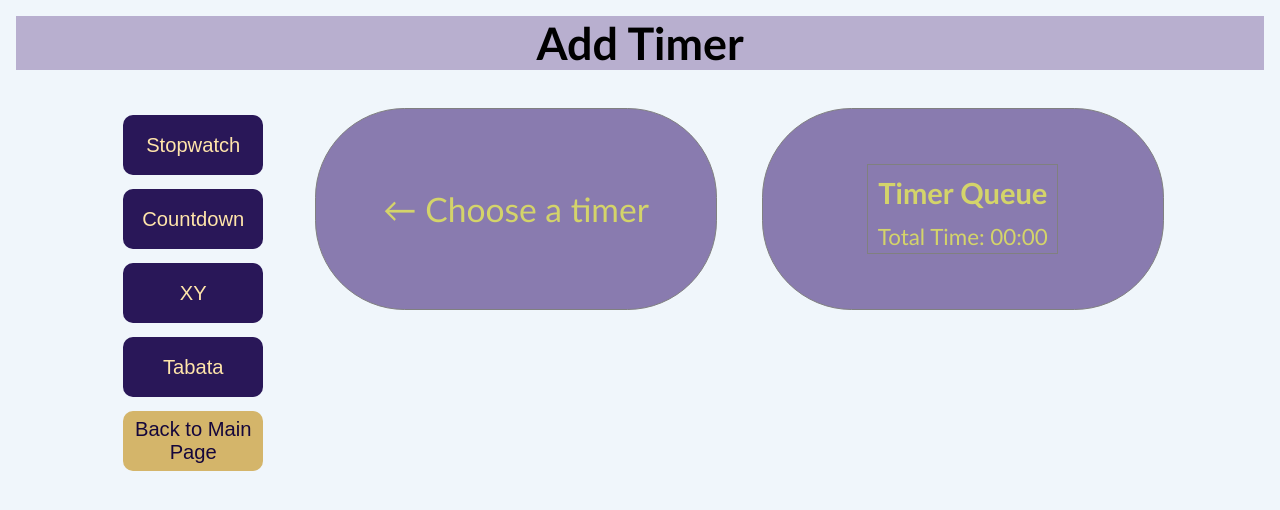
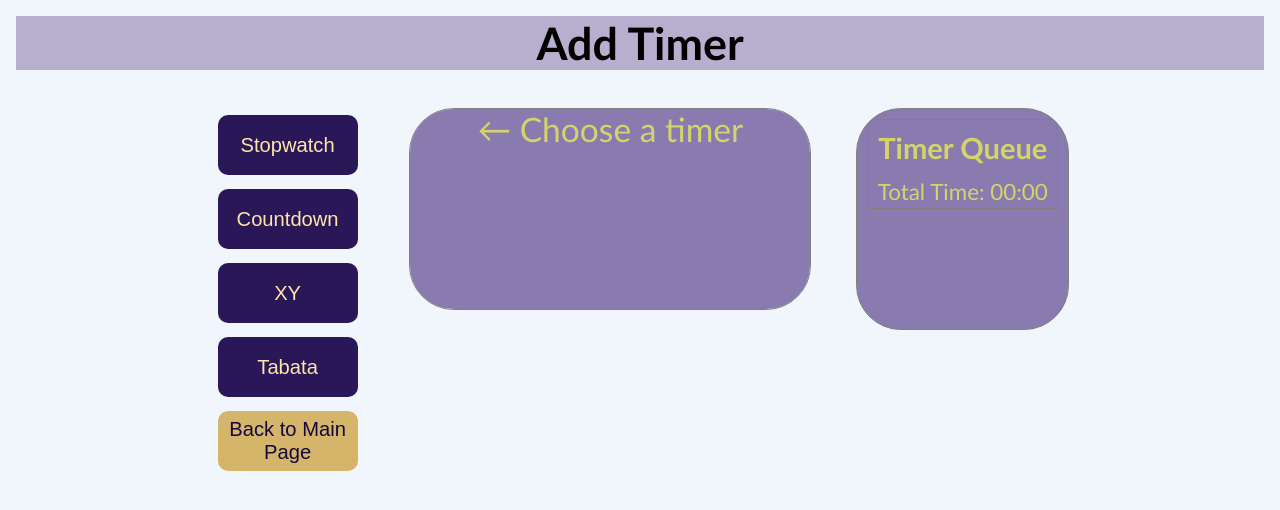
Before and after one commit to prof-tejera/assignment-3-karendolan, a React (Create React App) app: page /add in a window 1280 px wide. Shown: the top 510 px of the page. Built offline with nearby package versions, Linux system fonts and the light colour scheme.

Commit message:
more messing with style

```diff
--- a/src/components/generic/Panel.js
+++ b/src/components/generic/Panel.js
@@ -22,7 +22,6 @@
    display: flex;
    flex-direction: column;
    justify-content: center;
-   height: 70vh;
    /* Using Gill Sans because it's fun, easy to read, and emits energy */
    font-family: "Gill Sans", sans-serif;
    background-color: ${primaryColor};
@@ -32,7 +31,7 @@
 const TitleContainer = styled.div`
   color: ${GENERIC.PANEL.INPUT.background};
   background-color: ${GENERIC.BUTTON_COLORS.inactive.background};
-  padding: 20px 20px 30px;
+  padding-bottom: 1em;
   font-size: 3em;
   font-weight: bold;
   text-align: center;
@@ -46,7 +45,7 @@ const TitleContainer = styled.div`
    align-items: center;
    justify-content: center;
    width: 500px;
-   padding-top: 20px;
+   padding-top: 2em;
    padding-bottom: 10px;
 `;
 
--- a/src/shared/ShowQueuedList.js
+++ b/src/shared/ShowQueuedList.js
@@ -49,7 +49,7 @@ const TimeHeader = styled.div`
   font-size: 1.3em;
   font-weight: bold;
   margin: auto;
-  align: center;
+  text-align: center;
 `;
 
 const TimeSubHeader = styled.div`
--- a/src/views/AddTimersView.js
+++ b/src/views/AddTimersView.js
@@ -36,9 +36,7 @@ const TimerContainer = styled.div`
 const Timer = styled.div`
   border: 1px solid gray;
   margin: 1em;
-  border-radius: 4em;
-  min-height: 200px;
-  min-width: 400px;
+  border-radius: 2em;
   overflow: hidden;
   background-color: ${primaryColor};
   display:flex;
@@ -47,11 +45,19 @@ const Timer = styled.div`
 `;
 
 const TimerInstruction = styled.div`
+  min-height: 200px;
+  min-width: 400px;
+  text-align: center;
   align-self: center;
+  justify-content: center;
   margin: auto;
   font-size: 1.5em;
   color: ${GENERIC.QUEUE_TIMER.container.color};
   background-color: ${GENERIC.QUEUE_TIMER.container.background};
+`;
+const TimerQueue = styled.div`
+  min-height: 200px;
+  padding: 10px;
 `;
 
 const MenuContainer = styled.div`
@@ -115,13 +121,15 @@ function AddTimersView() {
         ) : (
           <Timer>
             <TimerInstruction>
-              &larr; Choose a timer
+                &larr; Choose a timer
             </TimerInstruction>
           </Timer>
         )
       }
       <Timer>
-        <ShowQueuedList/>
+        <TimerQueue>
+          <ShowQueuedList/>
+        </TimerQueue>
       </Timer>
       </TimerContainer>
     </Timers>
--- a/src/views/WorkQueueView.js
+++ b/src/views/WorkQueueView.js
@@ -31,12 +31,16 @@ const TimerContainer = styled.div`
   align-items: start;
 `;
 
+const TimerMsg = styled.div`
+  min-height: 200px;
+  min-width: 400px;
+  text-align: center;
+`;
+
 const Timer = styled.div`
   border: 1px solid gray;
   margin: 1em;
-  border-radius: 4em;
-  min-height: 200px;
-  min-width: 400px;
+  border-radius: 2em;
   overflow: hidden;
   background-color: ${primaryColor};
   display:flex;
@@ -45,11 +49,20 @@ const Timer = styled.div`
 `;
 
 const TimerInstruction = styled.div`
+  min-height: 200px;
+  min-width: 400px;
+  text-align: center;
   align-self: center;
+  justify-content: center;
   margin: auto;
   font-size: 1.5em;
   color: ${GENERIC.QUEUE_TIMER.container.color};
   background-color: ${GENERIC.QUEUE_TIMER.container.background};
+`;
+
+const TimerQueue = styled.div`
+  min-height: 200px;
+  padding: 10px;
 `;
 
 const MenuContainer = styled.div`
@@ -97,6 +110,39 @@ function WorkQueueView() {
   }
 
   const hasQueuedTimer = timers && timers.length > 0;
+
+  let  activeBlock;
+  if (queueEnded) {
+    activeBlock = (
+      <Timer>
+        <TimerInstruction>
+          Completed!
+        </TimerInstruction>
+      </Timer>
+    );
+  } else if (curTimer) {
+    activeBlock = (
+      <Timer>
+        {curTimer.component}
+      </Timer>
+    );
+  } else if (!timers || timers.length === 0 ) {
+    activeBlock = (
+      <Timer>
+        <TimerInstruction>
+          &larr; Add timer
+        </TimerInstruction>
+      </Timer>
+    );
+  } else {
+    activeBlock = (
+      <Timer>
+        <TimerInstruction>
+          &larr; Run Queue!
+        </TimerInstruction>
+      </Timer>
+    );
+  }
 
   // When a timer ends, init the next one
   useEffect(() => {
@@ -193,32 +239,16 @@ function WorkQueueView() {
            />
        )}
         </MenuContainer>
-        {queueEnded && (
+        {/* Show the active timer or a message */}
+        {activeBlock}
+        {/* Show queued timer list */}
+        { timers.length > 0 && (
           <Timer>
-            <TimerInstruction>
-              Completed!
-            </TimerInstruction>
-          </Timer>
-        )}
-        { curTimer && (
-            <Timer>
-              {curTimer.component}
-            </Timer>
-          )
-        }
-        {/* Show queued timer list */}
-        { timers.length > 0
-          ? (
-          <Timer>
-            <ShowQueuedList
-              curQueueTime={curQueueTime}
-            />
-          </Timer>
-        ) : (
-          <Timer>
-            <TimerInstruction>
-              &larr; Add timer
-            </TimerInstruction>
+            <TimerQueue>
+              <ShowQueuedList
+                curQueueTime={curQueueTime}
+              />
+            </TimerQueue>
           </Timer>
         )
       }
```
